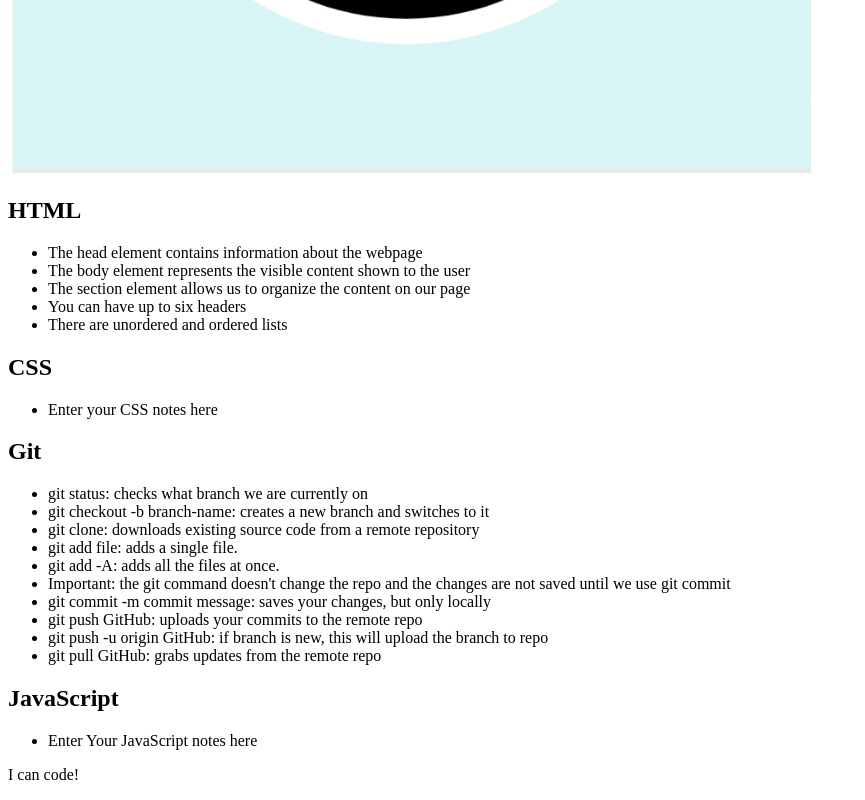
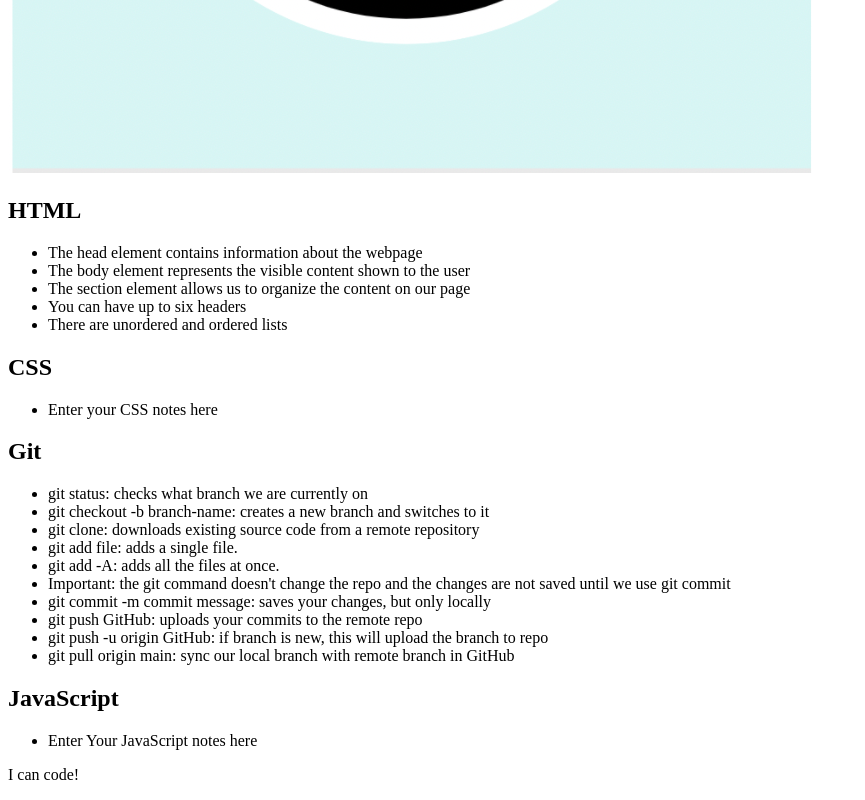
Before and after one commit to carrieky04/prework---study---guide, a plain HTML site: page index.html in a window 1280 px wide. Shown: the part 683-1483 px from the top of the page, without its empty margins (0-865 px from the left). Drawn offline with Linux system fonts and the light colour scheme.

Commit message:
added code to HTML file

```diff
--- a/index.html
+++ b/index.html
@@ -42,7 +42,7 @@
         <li>git commit -m commit message: saves your changes, but only locally</li>
         <li>git push GitHub: uploads your commits to the remote repo</li>
         <li>git push -u origin GitHub: if branch is new, this will upload the branch to repo</li>
-        <li>git pull GitHub: grabs updates from the remote repo</li>
+        <li>git pull origin main: sync our local branch with remote branch in GitHub</li>
       </ul>
      </section>
 
```
